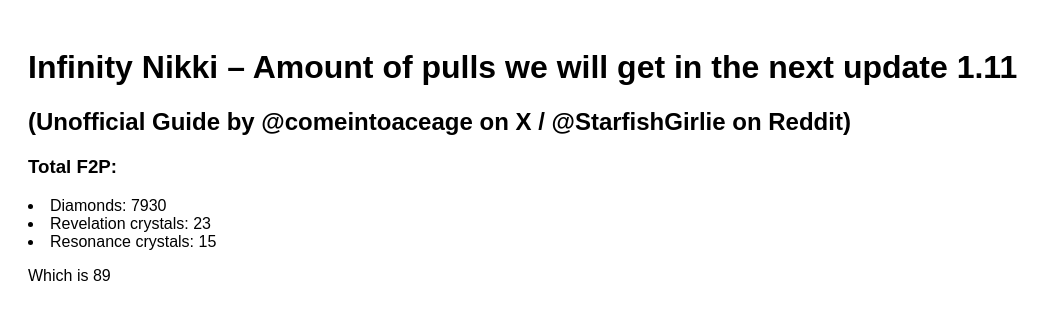
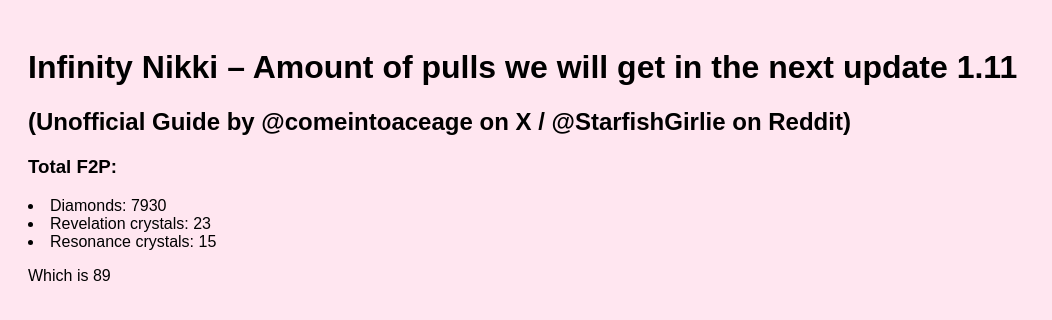
Before and after one commit to starfishgirlie/Infinity-Nikki, a plain HTML site: page index.html in a window 1280 px wide. Shown: the whole page, without its empty margins (0-1052 px from the left). Drawn offline with Linux system fonts and the light colour scheme.

Commit message:
Update index.html

```diff
--- a/index.html
+++ b/index.html
@@ -4,7 +4,7 @@
         <meta charset="UTF-8">
         <title> Infinity Nikki – Amount of pulls we will get in the next update 1.11</title>
         <style>
-            body { font-family: Arial, sans-serif; padding: 20px; }
+            body { font-family: Arial, sans-serif; padding: 20px; background-color: #ffe6f0; /* rosa claro */}
             button { margin: 5px; padding: 10px 15px; }
         </style>
     </head>
```
